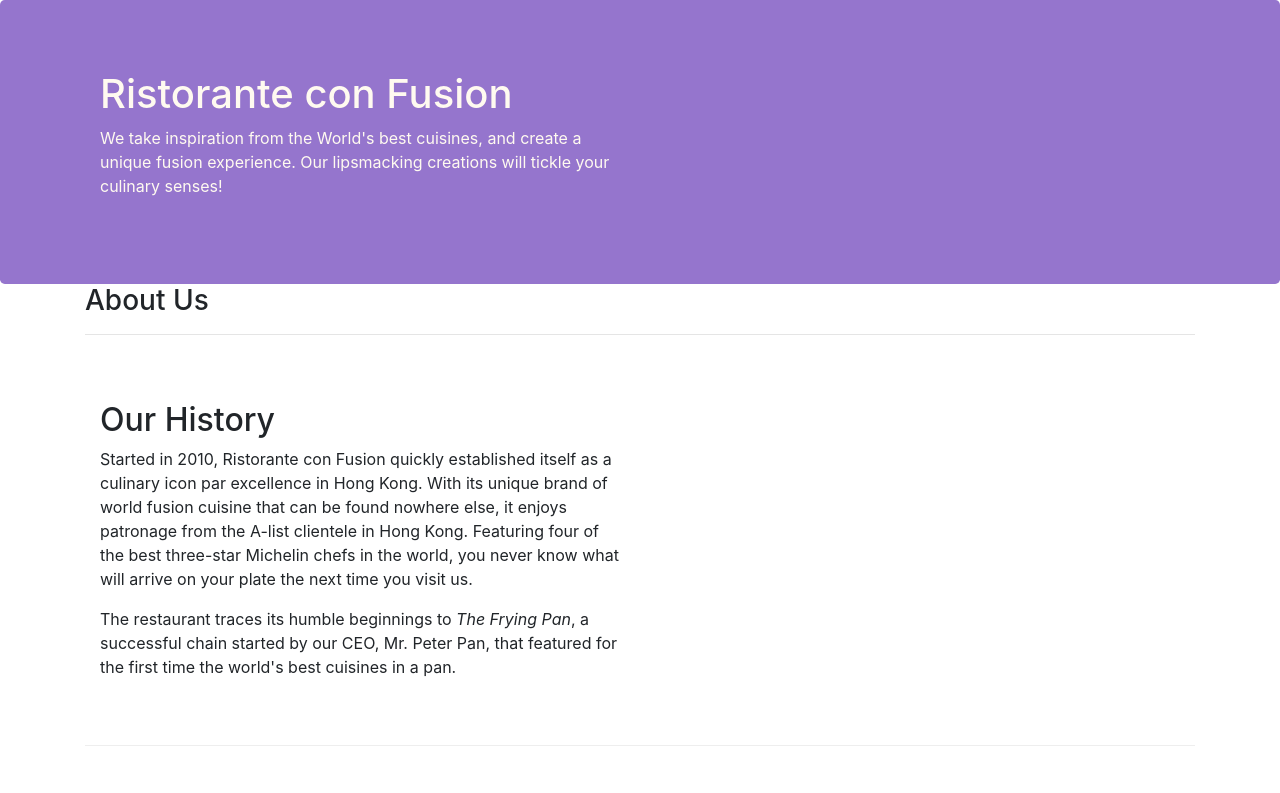
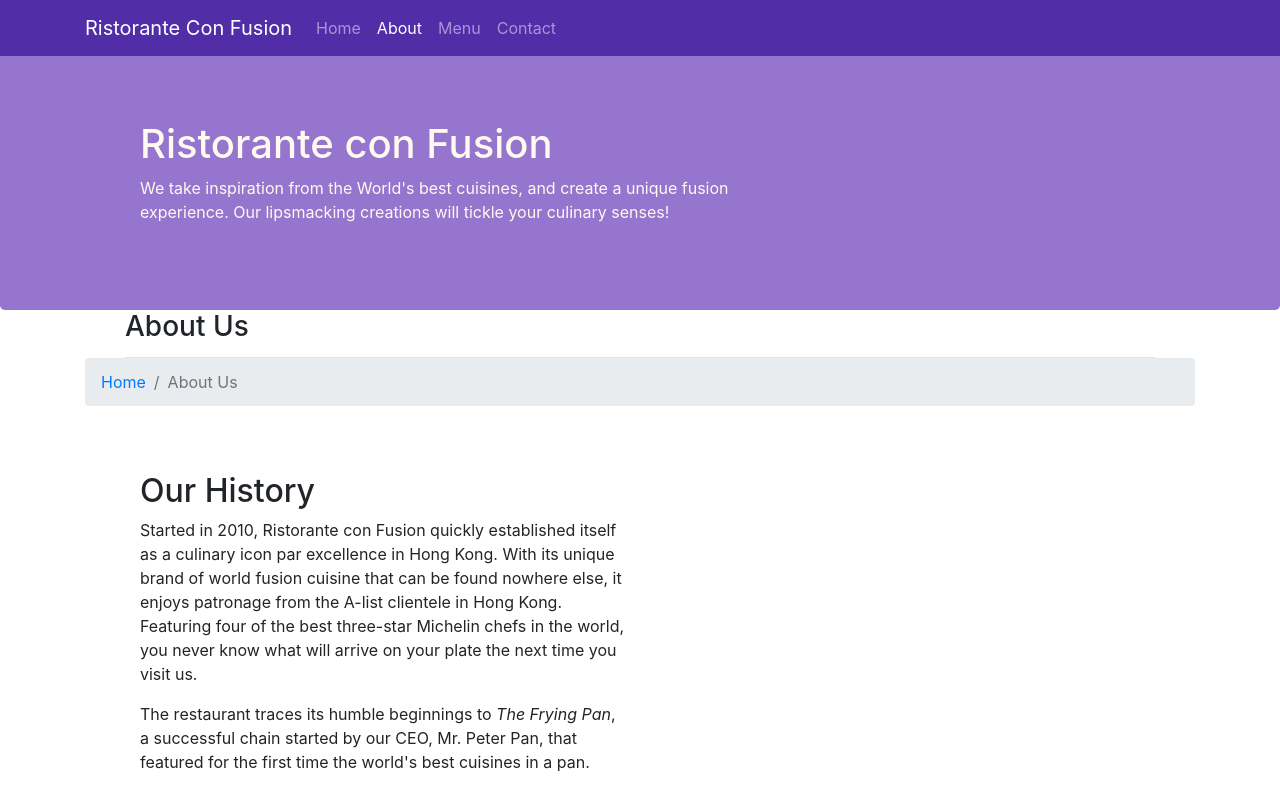
Before and after one commit to Reetika2108/Course-project, a website: page aboutus.html in a window 1280 px wide. Shown: the top 793 px of the page. Drawn offline with nearby package versions, Linux system fonts and the light colour scheme.

Commit message:
Navbar and breadcrumbs

```diff
--- a/CSS/styles.css
+++ b/CSS/styles.css
@@ -27,3 +27,11 @@ address{
     margin:0px;
     color:#0f0f0f;
 }
+body{
+    padding:50px 0px 0px 0px;
+    z-index:0;
+}
+
+.navbar-dark {
+     background-color: #512DA8;
+}
--- a/CSS/styles1.css
+++ b/CSS/styles1.css
@@ -1,10 +1,10 @@
 .row-header{
-    margin:0px auto;
+    margin:0px 40px 0px 40px;
     padding:0px;
 }
 
 .row-content {
-    margin:0px auto;
+    margin:0px 40px 0px 40px;
     padding: 50px 0px 50px 0px;
     border-bottom: 1px ridge;
 }
@@ -26,3 +26,11 @@ address{
     margin:0px;
     color:#0f0f0f;
 }
+body{
+    padding:50px 0px 0px 0px;
+    z-index:0;
+}
+
+.navbar-dark {
+     background-color: #512DA8;
+}
--- a/aboutus.html
+++ b/aboutus.html
@@ -15,11 +15,26 @@
 </head>
 
 <body>
-
+    <nav class="navbar navbar-dark navbar-expand-sm fixed-top">
+        <div class="container">
+            <button class="navbar-toggler" type="button" data-toggle="collapse" data-target="#Navbar">
+                <span class="navbar-toggler-icon"></span>
+            </button>
+            <a class="navbar-brand" href="#">Ristorante Con Fusion</a>
+            <div class="collapse navbar-collapse" id="Navbar">
+            <ul class="navbar-nav mr-auto">
+                <li class="nav-item "><a class="nav-link" href="./index.html">Home</a></li>
+                <li class="nav-item active"><a class="nav-link" href="#">About</a></li>
+                <li class="nav-item"><a class="nav-link" href="#">Menu</a></li>
+                <li class="nav-item"><a class="nav-link" href="#">Contact</a></li>
+            </ul>
+        </div>
+        </div>
+    </nav>
     <header class="jumbotron">
         <div class="container">
             <div class="row row-header">
-                <div class="col-12 col-sm-6">
+                <div class="col-12 col-sm-8">
                     <h1>Ristorante con Fusion</h1>
                     <p>We take inspiration from the World's best cuisines, and create a unique fusion experience. Our lipsmacking creations will tickle your culinary senses!</p>
                 </div>
@@ -32,8 +47,13 @@
     <div class="container">
         <div class="row">
             <div class="col-sm-12" >
-               <h3>About Us</h3>
-               <hr>
+
+               <h3 style="padding:0px 40px 5px 40px;">About Us</h3>
+               <hr style="margin:0px 40px 0px 40px;">
+               <ol class="col-12 breadcrumb">
+                <li class="breadcrumb-item"><a href="./index.html">Home</a></li>
+                <li class="breadcrumb-item active">About Us</li>
+            </ol>
             </div>
         </div>
 
@@ -52,13 +72,13 @@
             <div class="col-sm-12">
                 <h2>Corporate Leadership</h2>
                 <h3>Peter Pan <small>Chief Epicurious Officer</small></h3>
-                <p>Our CEO, Peter, credits his hardworking East Asian immigrant parents who undertook the arduous journey to the shores of America with the intention of giving their children the best future. His mother's wizardy in the kitchen whipping up the tastiest dishes with whatever is available inexpensively at the supermarket, was his first inspiration to create the fusion cuisines for which <em>The Frying Pan</em> became well known. He brings his zeal for fusion cuisines to this restaurant, pioneering cross-cultural culinary connections.</p>
+                <p class="d-none d-sm-block">Our CEO, Peter, credits his hardworking East Asian immigrant parents who undertook the arduous journey to the shores of America with the intention of giving their children the best future. His mother's wizardy in the kitchen whipping up the tastiest dishes with whatever is available inexpensively at the supermarket, was his first inspiration to create the fusion cuisines for which <em>The Frying Pan</em> became well known. He brings his zeal for fusion cuisines to this restaurant, pioneering cross-cultural culinary connections.</p>
                 <h3>Dhanasekaran Witherspoon <small>Chief Food Officer</small></h3>
-                <p>Our CFO, Danny, as he is affectionately referred to by his colleagues, comes from a long established family tradition in farming and produce. His experiences growing up on a farm in the Australian outback gave him great appreciation for varieties of food sources. As he puts it in his own words, <em>Everything that runs, wins, and everything that stays, pays!</em></p>
+                <p class="d-none d-sm-block">Our CFO, Danny, as he is affectionately referred to by his colleagues, comes from a long established family tradition in farming and produce. His experiences growing up on a farm in the Australian outback gave him great appreciation for varieties of food sources. As he puts it in his own words, <em>Everything that runs, wins, and everything that stays, pays!</em></p>
                 <h3>Agumbe Tang <small>Chief Taste Officer</small></h3>
-                <p>Blessed with the most discerning gustatory sense, Agumbe, our CTO, personally ensures that every dish that we serve meets his exacting tastes. Our chefs dread the tongue lashing that ensues if their dish does not meet his exacting standards. He lives by his motto, <em>You click only if you survive my lick.</em></p>
+                <p class="d-none d-sm-block">Blessed with the most discerning gustatory sense, Agumbe, our CTO, personally ensures that every dish that we serve meets his exacting tastes. Our chefs dread the tongue lashing that ensues if their dish does not meet his exacting standards. He lives by his motto, <em>You click only if you survive my lick.</em></p>
                 <h3>Alberto Somayya <small>Executive Chef</small></h3>
-                <p>Award winning three-star Michelin chef with wide International experience having worked closely with whos-who in the culinary world, he specializes in creating mouthwatering Indo-Italian fusion experiences. He says, <em>Put together the cuisines from the two craziest cultures, and you get a winning hit! Amma Mia!</em></p>
+                <p class="d-none d-sm-block">Award winning three-star Michelin chef with wide International experience having worked closely with whos-who in the culinary world, he specializes in creating mouthwatering Indo-Italian fusion experiences. He says, <em>Put together the cuisines from the two craziest cultures, and you get a winning hit! Amma Mia!</em></p>
             </div>
        </div>
 
@@ -70,7 +90,7 @@
                 <div class="col-4 offset-1 col-sm-2">
                     <h5>Links</h5>
                     <ul class="list-unstyled">
-                        <li><a href="#">Home</a></li>
+                        <li><a href="./index.html">Home</a></li>
                         <li><a href="#">About</a></li>
                         <li><a href="#">Menu</a></li>
                         <li><a href="#">Contact</a></li>
```
Also changed, not shown: index.html (+17 -1 lines).
